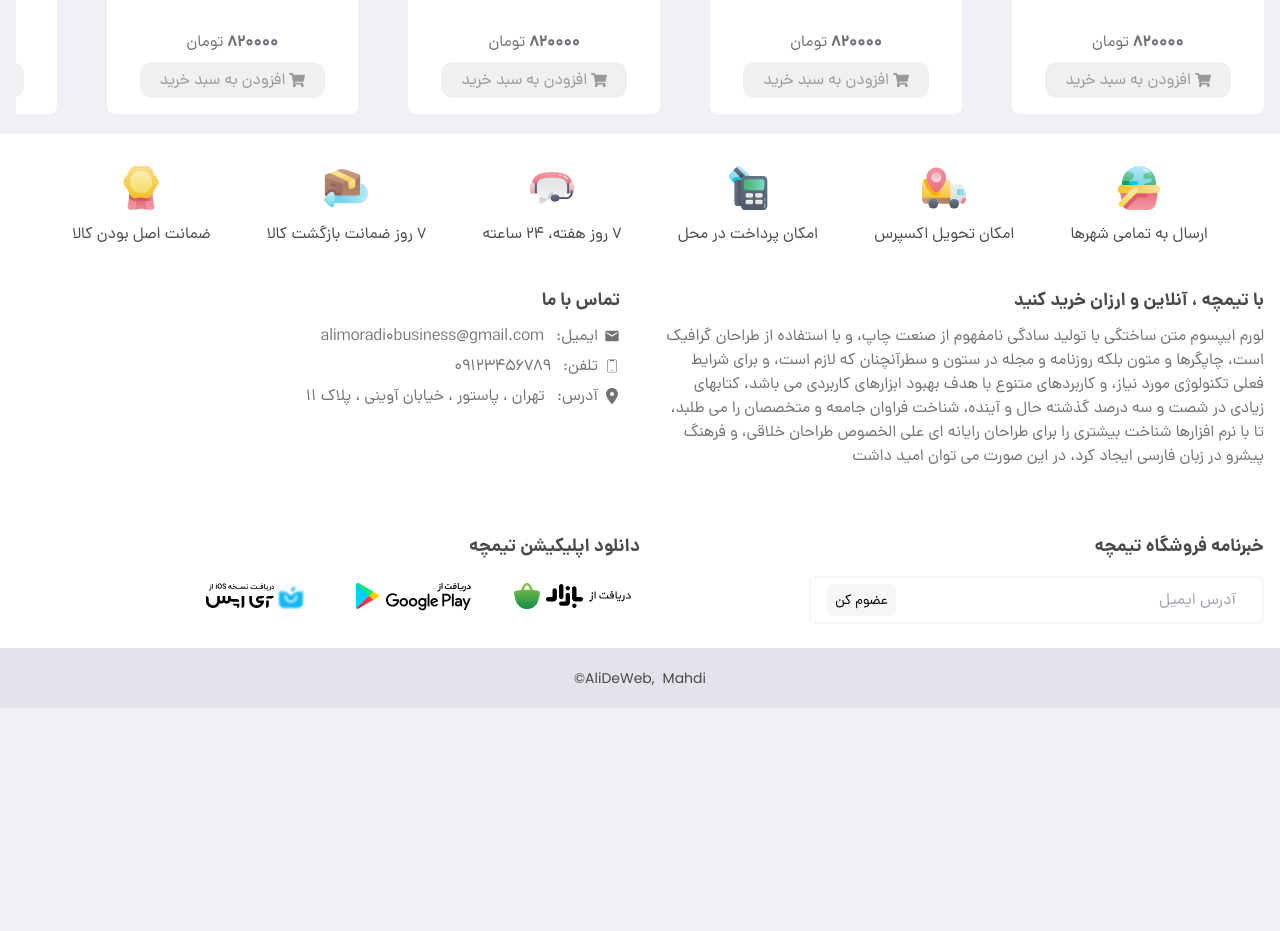
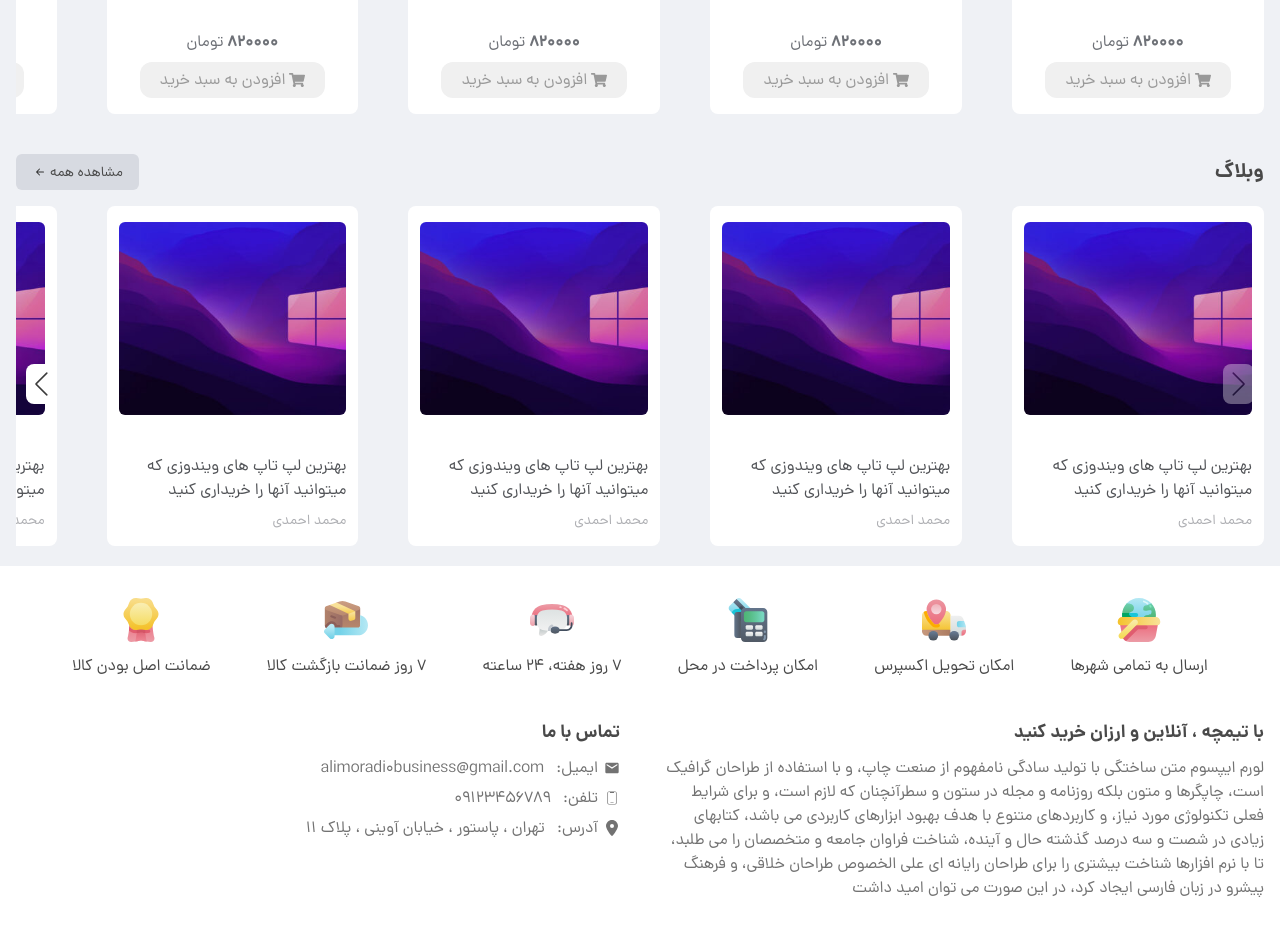
Before and after one commit to AliDeWeb/Online_Shop_reactApp, a React (Vite) app in the folder frontend/: page /home in a window 1280 px wide. Shown: the part 2000-2931 px from the top of the page. Before the commit the page ends 2708 px from the top, so only its background shows below. Built offline with nearby package versions, Linux system fonts and the light colour scheme.

Commit message:
blog section completed

```diff
--- a/frontend/src/assets/styles/output.css
+++ b/frontend/src/assets/styles/output.css
@@ -671,6 +671,13 @@ img {
   -webkit-line-clamp: 5;
 }
 
+.line-clamp-2 {
+  overflow: hidden;
+  display: -webkit-box;
+  -webkit-box-orient: vertical;
+  -webkit-line-clamp: 2;
+}
+
 .inline-block {
   display: inline-block;
 }
@@ -732,6 +739,38 @@ img {
 
 .h-\[90px\] {
   height: 90px;
+}
+
+.h-\[300px\] {
+  height: 300px;
+}
+
+.h-\[330px\] {
+  height: 330px;
+}
+
+.h-\[350px\] {
+  height: 350px;
+}
+
+.h-\[30px\] {
+  height: 30px;
+}
+
+.h-\[320px\] {
+  height: 320px;
+}
+
+.h-\[340px\] {
+  height: 340px;
+}
+
+.h-\[360px\] {
+  height: 360px;
+}
+
+.h-\[380px\] {
+  height: 380px;
 }
 
 .w-\[44px\] {
@@ -1029,6 +1068,26 @@ img {
   color: rgb(170 170 170 / var(--tw-text-opacity));
 }
 
+.text-\[\#747983\] {
+  --tw-text-opacity: 1;
+  color: rgb(116 121 131 / var(--tw-text-opacity));
+}
+
+.text-\[\#2b2c2e\] {
+  --tw-text-opacity: 1;
+  color: rgb(43 44 46 / var(--tw-text-opacity));
+}
+
+.text-\[\#515357\] {
+  --tw-text-opacity: 1;
+  color: rgb(81 83 87 / var(--tw-text-opacity));
+}
+
+.text-\[\#aeafb3\] {
+  --tw-text-opacity: 1;
+  color: rgb(174 175 179 / var(--tw-text-opacity));
+}
+
 .outline-none {
   outline: 2px solid transparent;
   outline-offset: 2px;
@@ -1038,6 +1097,18 @@ img {
   transition-property: all;
   transition-timing-function: cubic-bezier(0.4, 0, 0.2, 1);
   transition-duration: 150ms;
+}
+
+.hover\:scale-110:hover {
+  --tw-scale-x: 1.1;
+  --tw-scale-y: 1.1;
+  transform: translate(var(--tw-translate-x), var(--tw-translate-y)) rotate(var(--tw-rotate)) skewX(var(--tw-skew-x)) skewY(var(--tw-skew-y)) scaleX(var(--tw-scale-x)) scaleY(var(--tw-scale-y));
+}
+
+.hover\:scale-105:hover {
+  --tw-scale-x: 1.05;
+  --tw-scale-y: 1.05;
+  transform: translate(var(--tw-translate-x), var(--tw-translate-y)) rotate(var(--tw-rotate)) skewX(var(--tw-skew-x)) skewY(var(--tw-skew-y)) scaleX(var(--tw-scale-x)) scaleY(var(--tw-scale-y));
 }
 
 .hover\:bg-\[\#673ab7\]:hover {
@@ -1068,6 +1139,26 @@ img {
 .hover\:text-white:hover {
   --tw-text-opacity: 1;
   color: rgb(255 255 255 / var(--tw-text-opacity));
+}
+
+.hover\:text-\[\#747983\]:hover {
+  --tw-text-opacity: 1;
+  color: rgb(116 121 131 / var(--tw-text-opacity));
+}
+
+.hover\:text-\[\#2b2c2e\]:hover {
+  --tw-text-opacity: 1;
+  color: rgb(43 44 46 / var(--tw-text-opacity));
+}
+
+.hover\:text-\[\#0f0f0f\]:hover {
+  --tw-text-opacity: 1;
+  color: rgb(15 15 15 / var(--tw-text-opacity));
+}
+
+.hover\:text-\[\#36383d\]:hover {
+  --tw-text-opacity: 1;
+  color: rgb(54 56 61 / var(--tw-text-opacity));
 }
 
 .group:hover .group-hover\:pl-3 {
@@ -1109,6 +1200,10 @@ img {
 
   .sm\:h-\[40px\] {
     height: 40px;
+  }
+
+  .sm\:h-\[340px\] {
+    height: 340px;
   }
 
   .sm\:w-\[135px\] {
--- /dev/null
+++ b/frontend/src/components/WeblogBox/WeblogBox.jsx
@@ -0,0 +1,33 @@
+import React from "react";
+
+// Imgs
+import weblog from "../../assets/imgs/weblog.jpg";
+
+// React Router
+import { Link } from "react-router-dom";
+
+export default function WeblogBox() {
+  return (
+    <div className="bg-white h-[380px] sm:h-[340px] py-4 px-3 rounded-lg flex flex-col justify-between">
+      <div>
+        <Link>
+          <img
+            className="rounded-md overflow-hidden transition-all hover:scale-105"
+            src={weblog}
+            alt="img"
+          />
+        </Link>
+      </div>
+      <div>
+        <h3 className="font-dana line-clamp-2 text-[#515357] mb-1 mt-2 transition-all hover:text-[#0f0f0f]">
+          <Link>
+            بهترین لپ تاپ های ویندوزی که میتوانید آنها را خریداری کنید
+          </Link>
+        </h3>
+        <span className="font-dana text-sm text-[#aeafb3] transition-all hover:text-[#36383d]">
+          <Link>محمد احمدی</Link>
+        </span>
+      </div>
+    </div>
+  );
+}
--- a/frontend/src/configs/Layout/Layout.js
+++ b/frontend/src/configs/Layout/Layout.js
@@ -9,3 +9,4 @@ export { default as SectionsWrapper } from "../../components/SectionsWrapper/Sec
 export { default as ProductBox } from "../../components/ProductBox/ProductBox";
 export { default as LongBanner } from "../../components/LongBanner/LongBanner";
 export { default as CategoriesSection } from "../../components/CategoriesSection/CategoriesSection";
+export { default as WeblogBox } from "../../components/WeblogBox/WeblogBox";
--- a/frontend/src/pages/Home/Home.jsx
+++ b/frontend/src/pages/Home/Home.jsx
@@ -6,6 +6,7 @@ import {
   ProductBox,
   LongBanner,
   CategoriesSection,
+  WeblogBox,
 } from "../../configs/Layout/Layout";
 
 // Swiper
@@ -167,6 +168,83 @@ export default function Home() {
           </SwiperSlide>
         </Swiper>
       </SectionsWrapper>
+      <SectionsWrapper title={"وبلاگ"}>
+        <Swiper
+          spaceBetween={50}
+          slidesPerView={1}
+          modules={[Navigation, A11y]}
+          navigation
+          breakpoints={{
+            300: {
+              slidesPerView: 1,
+            },
+            390: {
+              slidesPerView: 1.2,
+            },
+            435: {
+              slidesPerView: 1.7,
+            },
+            515: {
+              slidesPerView: 2,
+            },
+            590: {
+              slidesPerView: 2.3,
+            },
+            640: {
+              slidesPerView: 2.3,
+            },
+            768: {
+              slidesPerView: 2.4,
+            },
+            1024: {
+              slidesPerView: 3.2,
+            },
+            1280: {
+              slidesPerView: 4.3,
+            },
+            1536: {
+              slidesPerView: 5,
+            },
+          }}
+        >
+          <SwiperSlide>
+            <WeblogBox />
+          </SwiperSlide>
+          <SwiperSlide>
+            <WeblogBox />
+          </SwiperSlide>
+          <SwiperSlide>
+            <WeblogBox />
+          </SwiperSlide>
+          <SwiperSlide>
+            <WeblogBox />
+          </SwiperSlide>
+          <SwiperSlide>
+            <WeblogBox />
+          </SwiperSlide>
+          <SwiperSlide>
+            <WeblogBox />
+          </SwiperSlide>
+          <SwiperSlide>
+            <WeblogBox />
+          </SwiperSlide>
+          <SwiperSlide>
+            <WeblogBox />
+          </SwiperSlide>
+          <SwiperSlide>
+            <WeblogBox />
+          </SwiperSlide>
+          <SwiperSlide>
+            <WeblogBox />
+          </SwiperSlide>
+          <SwiperSlide>
+            <WeblogBox />
+          </SwiperSlide>
+          <SwiperSlide>
+            <WeblogBox />
+          </SwiperSlide>
+        </Swiper>
+      </SectionsWrapper>
     </main>
   );
 }
```
Also changed, not shown: frontend/src/assets/imgs/weblog.jpg (added).
